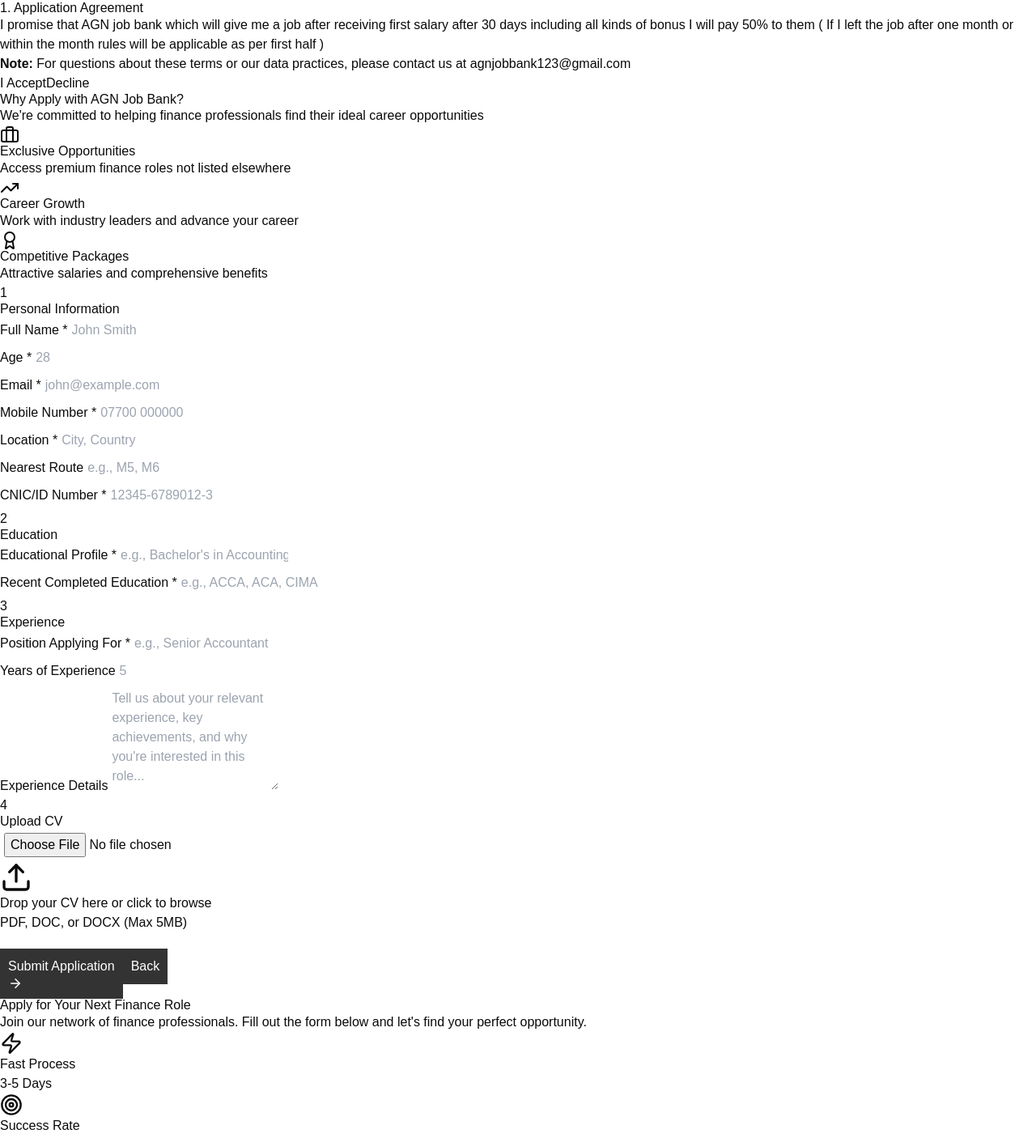
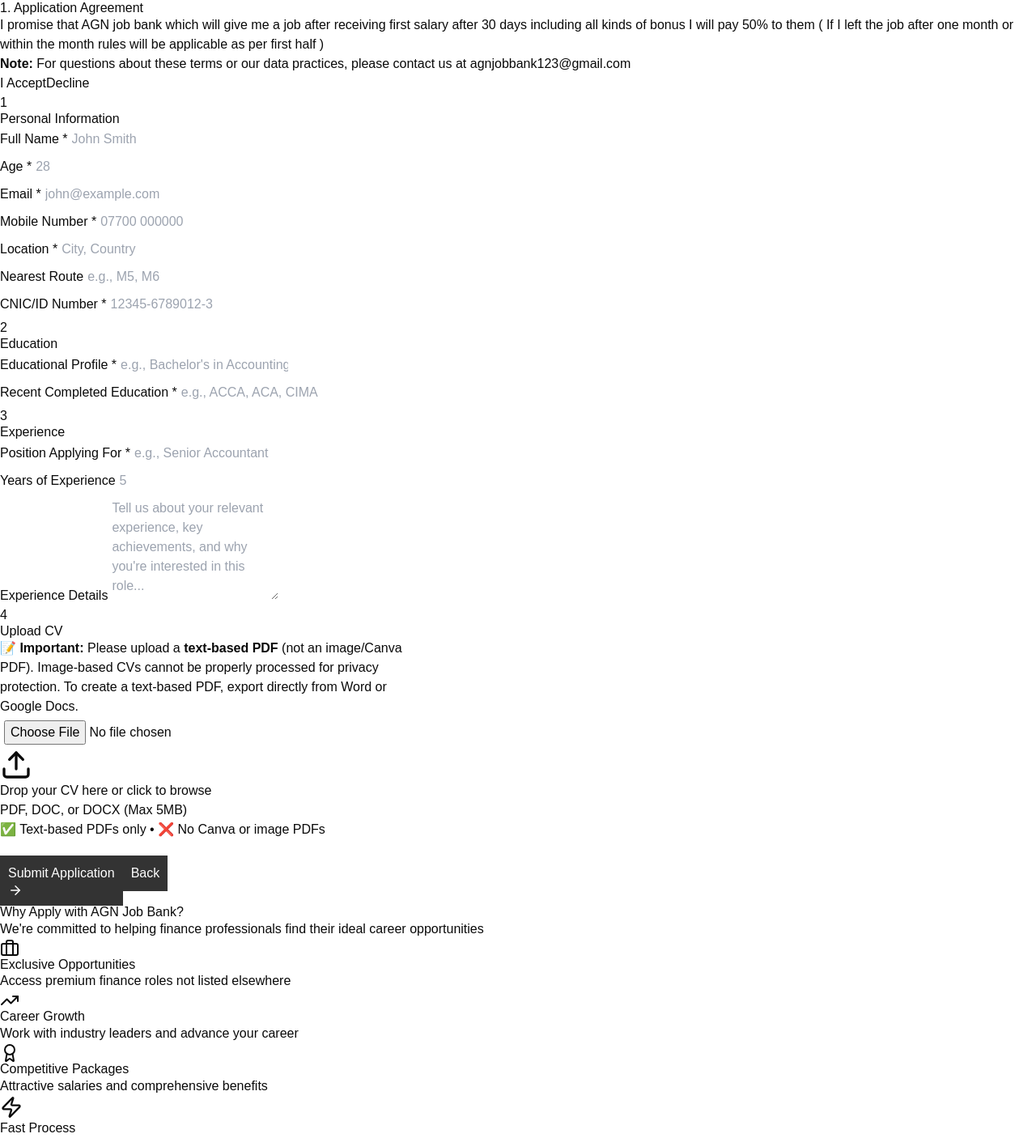
Before and after one commit to Raja-Ayyaz/agn-frontend, a React (Vite) app: page /apply in a window 1280 px wide. Shown: the part 385-1791 px from the top of the page at 81% size. Built offline with nearby package versions, Linux system fonts and the light colour scheme; no server answers.

Commit message:
pop_up added

```diff
--- a/src/components/apply/apply.jsx
+++ b/src/components/apply/apply.jsx
@@ -31,6 +31,9 @@
 export default function ApplyPage() {
   const [mobileMenuOpen, setMobileMenuOpen] = useState(false)
   const [showTermsModal, setShowTermsModal] = useState(true)
+  const [showResultModal, setShowResultModal] = useState(false)
+  const [resultType, setResultType] = useState(null) // 'success' or 'error'
+  const [resultMessage, setResultMessage] = useState("")
   const [formData, setFormData] = useState({
     name: "",
     age: "",
@@ -46,8 +49,6 @@
     experience_detail: "",
   })
   const [cvFile, setCvFile] = useState(null)
-  const [submitted, setSubmitted] = useState(false)
-  const [error, setError] = useState(null)
   const [isLoading, setIsLoading] = useState(false)
 
   const handleChange = (e) => {
@@ -68,40 +69,33 @@
       "application/vnd.openxmlformats-officedocument.wordprocessingml.document",
     ]
     if (!allowed.includes(file.type) && !/\.pdf$|\.docx?$/.test(file.name.toLowerCase())) {
-      setError("Only PDF or Word files are allowed (PDF, DOC, DOCX).")
+      setResultType('error')
+      setResultMessage('Only PDF or Word files are allowed (PDF, DOC, DOCX).')
+      setShowResultModal(true)
       setCvFile(null)
-      showToast("error", "Please upload a PDF or Word document (DOC/DOCX)")
+      e.target.value = ''
       return
     }
     const maxBytes = 5 * 1024 * 1024
     if (file.size > maxBytes) {
-      setError("File too large. Maximum allowed size is 5MB.")
+      setResultType('error')
+      setResultMessage('File too large. Maximum allowed size is 5MB.')
+      setShowResultModal(true)
       setCvFile(null)
-      showToast("error", "File too large — maximum 5MB")
+      e.target.value = ''
       return
     }
-    setError(null)
     setCvFile(file)
-  }
-
-  // Simple toast system
-  const [toasts, setToasts] = useState([])
-  const showToast = (type, text, duration = 4500) => {
-    const id = Date.now() + Math.random()
-    setToasts((t) => [...t, { id, type, text }])
-    setTimeout(() => {
-      setToasts((t) => t.filter((x) => x.id !== id))
-    }, duration)
   }
 
   const handleSubmit = (e) => {
     e.preventDefault()
     setIsLoading(true)
-    setError(null)
 
     if (!formData.name || !formData.email || !formData.mobile_no) {
-      setError("Please fill in all required fields (Name, Email, Mobile Number)")
-      showToast("error", "Please fill in required fields: Name, Email, Mobile Number")
+      setResultType('error')
+      setResultMessage('Please fill in all required fields (Name, Email, Mobile Number)')
+      setShowResultModal(true)
       setIsLoading(false)
       return
     }
@@ -122,17 +116,23 @@
       body: data,
       signal: controller.signal,
     })
-      .then((response) => {
+      .then(async (response) => {
         clearTimeout(timeoutId)
+        const result = await response.json()
+
         if (!response.ok) {
-          throw new Error(`Server error: ${response.status}`)
+          // Backend returned an error (400, 500, etc.)
+          // Extract the error message from the JSON response
+          const errorMsg = result.error || `Server error: ${response.status}`
+          throw new Error(errorMsg)
         }
-        return response.json()
+        return result
       })
       .then((result) => {
         setIsLoading(false)
-        setSubmitted(true)
-        showToast("success", "Application submitted successfully")
+        setResultType('success')
+        setResultMessage('Application submitted successfully! We\'ll review your application and get in touch soon with next steps.')
+        setShowResultModal(true)
         setFormData({
           name: "",
           age: "",
@@ -148,20 +148,24 @@
           experience_detail: "",
         })
         setCvFile(null)
-        setTimeout(() => setSubmitted(false), 6000)
+        // Reset file input
+        const fileInput = document.querySelector('input[type="file"]')
+        if (fileInput) fileInput.value = ''
       })
       .catch((error) => {
         setIsLoading(false)
+        let errorMsg = "Failed to submit application. Please try again or contact support."
         if (error.name === "AbortError") {
-          setError("Request timeout. Please check your connection and try again.")
-          showToast("error", "Request timeout — please try again")
+          errorMsg = "Request timeout. Please check your connection and try again."
         } else if (error.message.includes("Failed to fetch")) {
-          setError("Unable to connect to server. Please ensure the backend is running and try again.")
-          showToast("error", "Unable to connect to server")
-        } else {
-          setError("Failed to submit application. Please try again or contact support.")
-          showToast("error", "Failed to submit application")
+          errorMsg = "Unable to connect to server. Please ensure the backend is running and try again."
+        } else if (error.message) {
+          // Use the backend's error message
+          errorMsg = error.message
         }
+        setResultType('error')
+        setResultMessage(errorMsg)
+        setShowResultModal(true)
         console.error("Error:", error)
       })
   }
@@ -226,92 +230,79 @@
         </div>
       )}
 
+      {/* Result Modal (Success/Error) */}
+      {showResultModal && (
+        <div className="fixed inset-0 bg-black/50 backdrop-blur-sm z-50 flex items-center justify-center p-4 h-screen">
+          <div className="bg-white rounded-2xl shadow-2xl max-w-md w-full overflow-hidden animate-fadeIn">
+            {/* Modal Header */}
+            <div className={`px-6 py-4 flex items-center justify-between ${
+              resultType === 'success'
+                ? 'bg-gradient-to-r from-green-400 to-emerald-500'
+                : 'bg-gradient-to-r from-red-400 to-rose-500'
+            }`}>
+              <div className="flex items-center gap-3">
+                {resultType === 'success' ? (
+                  <CheckCircle size={24} className="text-white" />
+                ) : (
+                  <AlertCircle size={24} className="text-white" />
+                )}
+                <h2 className="text-2xl font-bold text-white">
+                  {resultType === 'success' ? 'Success!' : 'Error'}
+                </h2>
+              </div>
+              <button
+                onClick={() => setShowResultModal(false)}
+                className="w-8 h-8 bg-white/20 hover:bg-white/30 rounded-lg flex items-center justify-center transition-colors"
+                aria-label="Close modal"
+              >
+                <X size={20} className="text-white" />
+              </button>
+            </div>
 
-      {/* Why Apply Section */}
-      <section className="py-16 px-4 sm:px-6 lg:px-8 bg-gray-50">
-        <div className="max-w-5xl mx-auto">
-          <h2 className="text-3xl md:text-4xl font-bold text-center text-black mb-4">
-            Why Apply with AGN Job Bank?
-          </h2>
-          <p className="text-center text-gray-600 mb-12 max-w-2xl mx-auto">
-            We're committed to helping finance professionals find their ideal career opportunities
-          </p>
-          <div className="grid grid-cols-1 md:grid-cols-3 gap-6">
-            {[
-              {
-                icon: Briefcase,
-                title: "Exclusive Opportunities",
-                desc: "Access premium finance roles not listed elsewhere",
-              },
-              {
-                icon: TrendingUp,
-                title: "Career Growth",
-                desc: "Work with industry leaders and advance your career",
-              },
-              {
-                icon: Award,
-                title: "Competitive Packages",
-                desc: "Attractive salaries and comprehensive benefits",
-              },
-            ].map((item, idx) => (
-              <div
-                key={idx}
-                className="bg-white rounded-xl p-6 border border-gray-200 hover:border-yellow-400 hover:shadow-lg transition-all duration-300"
+            {/* Modal Content */}
+            <div className="p-6">
+              <p className="text-gray-700 text-center leading-relaxed mb-4">
+                {resultMessage}
+              </p>
+              {resultType === 'success' && (
+                <div className="bg-green-50 border border-green-200 rounded-lg p-4 mb-4">
+                  <p className="text-sm text-green-800 text-center">
+                    <strong>Expected response time:</strong> 3-5 business days
+                  </p>
+                </div>
+              )}
+              {resultType === 'error' && (
+                <div className="bg-red-50 border border-red-200 rounded-lg p-4 mb-4">
+                  <p className="text-sm text-red-800 text-center">
+                    Please ensure all required fields are filled and your internet connection is stable.
+                  </p>
+                </div>
+              )}
+            </div>
+
+            {/* Modal Footer */}
+            <div className="px-6 py-4 bg-gray-50 border-t border-gray-200">
+              <button
+                onClick={() => setShowResultModal(false)}
+                className={`w-full font-semibold px-6 py-3 rounded-lg transition-all duration-300 hover:shadow-lg ${
+                  resultType === 'success'
+                    ? 'bg-green-600 text-white hover:bg-green-700'
+                    : 'bg-red-600 text-white hover:bg-red-700'
+                }`}
               >
-                <div className="w-12 h-12 bg-yellow-400 rounded-lg flex items-center justify-center mb-4">
-                  <item.icon size={24} className="text-black" />
-                </div>
-                <h3 className="text-lg font-bold text-black mb-2">{item.title}</h3>
-                <p className="text-gray-600 text-sm leading-relaxed">{item.desc}</p>
-              </div>
-            ))}
+                {resultType === 'success' ? 'Great!' : 'Try Again'}
+              </button>
+            </div>
           </div>
         </div>
-      </section>
+      )}
+
+
+
 
       {/* Form Section */}
       <section className="py-16 px-4 sm:px-6 lg:px-8 bg-white">
         <div className="max-w-4xl mx-auto">
-          {/* Success Message */}
-          {submitted && (
-            <div className="mb-8 bg-green-50 border-l-4 border-green-500 rounded-lg p-6 shadow-sm">
-              <div className="flex items-start gap-4">
-                <div className="flex-shrink-0">
-                  <CheckCircle size={24} className="text-green-500" />
-                </div>
-                <div className="flex-1">
-                  <h3 className="font-bold text-green-900 text-lg mb-1">
-                    Application Submitted Successfully!
-                  </h3>
-                  <p className="text-green-800 mb-2">
-                    Thank you for applying. We'll review your application and get in touch soon with next steps.
-                  </p>
-                  <p className="text-sm text-green-700">
-                    Expected response time: 3-5 business days
-                  </p>
-                </div>
-              </div>
-            </div>
-          )}
-
-          {/* Error Message */}
-          {error && (
-            <div className="mb-8 bg-red-50 border-l-4 border-red-500 rounded-lg p-6 shadow-sm">
-              <div className="flex items-start gap-4">
-                <div className="flex-shrink-0">
-                  <AlertCircle size={24} className="text-red-500" />
-                </div>
-                <div className="flex-1">
-                  <h3 className="font-bold text-red-900 text-lg mb-1">Submission Error</h3>
-                  <p className="text-red-800 mb-2">{error}</p>
-                  <p className="text-sm text-red-700">
-                    Please ensure all required fields are filled and your internet connection is stable.
-                  </p>
-                </div>
-              </div>
-            </div>
-          )}
-
           <form onSubmit={handleSubmit} className="space-y-8">
             {/* Personal Information Section */}
             <div className="bg-white rounded-xl border border-gray-200 shadow-sm p-8">
@@ -522,6 +513,16 @@
                 </div>
                 <h2 className="text-2xl font-bold text-black">Upload CV</h2>
               </div>
+
+              {/* Important Notice */}
+              <div className="mb-6 bg-blue-50 border-l-4 border-blue-400 p-4 rounded">
+                <p className="text-sm text-blue-800">
+                  <strong className="font-bold">📝 Important:</strong> Please upload a <strong>text-based PDF</strong> (not an image/Canva PDF).
+                  Image-based CVs cannot be properly processed for privacy protection.
+                  To create a text-based PDF, export directly from Word or Google Docs.
+                </p>
+              </div>
+
               <div className="relative">
                 <input
                   type="file"
@@ -537,6 +538,7 @@
                     {cvFile ? cvFile.name : "Drop your CV here or click to browse"}
                   </p>
                   <p className="text-sm text-gray-600">PDF, DOC, or DOCX (Max 5MB)</p>
+                  <p className="text-xs text-gray-500 mt-2">✅ Text-based PDFs only • ❌ No Canva or image PDFs</p>
                 </div>
               </div>
             </div>
@@ -572,20 +574,45 @@
         </div>
       </section>
 
-      {/* Hero Section */}
-      <section className="bg-gradient-to-br from-yellow-400 via-yellow-500 to-amber-500 pt-24 pb-12 px-4 sm:px-6 lg:px-8 relative overflow-hidden">
-        <div className="absolute top-0 left-0 w-full h-full opacity-10">
-          <div className="absolute top-20 right-10 w-64 h-64 bg-white rounded-full blur-3xl"></div>
-          <div className="absolute bottom-10 left-20 w-96 h-96 bg-white rounded-full blur-3xl"></div>
-        </div>
-
-        <div className="max-w-5xl mx-auto relative z-10 text-center">
-          <h1 className="text-4xl md:text-5xl lg:text-6xl font-bold text-black leading-tight mb-4">
-            Apply for Your Next Finance Role
-          </h1>
-          <p className="text-lg md:text-xl text-black/90 max-w-3xl mx-auto leading-relaxed">
-            Join our network of finance professionals. Fill out the form below and let's find your perfect opportunity.
+     {/* Why Apply Section */}
+      <section className="py-16 px-4 sm:px-6 lg:px-8 bg-gray-50">
+        <div className="max-w-5xl mx-auto">
+          <h2 className="text-3xl md:text-4xl font-bold text-center text-black mb-4">
+            Why Apply with AGN Job Bank?
+          </h2>
+          <p className="text-center text-gray-600 mb-12 max-w-2xl mx-auto">
+            We're committed to helping finance professionals find their ideal career opportunities
           </p>
+          <div className="grid grid-cols-1 md:grid-cols-3 gap-6">
+            {[
+              {
+                icon: Briefcase,
+                title: "Exclusive Opportunities",
+                desc: "Access premium finance roles not listed elsewhere",
+              },
+              {
+                icon: TrendingUp,
+                title: "Career Growth",
+                desc: "Work with industry leaders and advance your career",
+              },
+              {
+                icon: Award,
+                title: "Competitive Packages",
+                desc: "Attractive salaries and comprehensive benefits",
+              },
+            ].map((item, idx) => (
+              <div
+                key={idx}
+                className="bg-white rounded-xl p-6 border border-gray-200 hover:border-yellow-400 hover:shadow-lg transition-all duration-300"
+              >
+                <div className="w-12 h-12 bg-yellow-400 rounded-lg flex items-center justify-center mb-4">
+                  <item.icon size={24} className="text-black" />
+                </div>
+                <h3 className="text-lg font-bold text-black mb-2">{item.title}</h3>
+                <p className="text-gray-600 text-sm leading-relaxed">{item.desc}</p>
+              </div>
+            ))}
+          </div>
         </div>
       </section>
 
@@ -802,19 +829,6 @@
           </div>
         </div>
       </footer>
-
-      {/* Toast container */}
-      <div aria-live="polite" className="fixed top-6 right-6 z-50 flex flex-col gap-2">
-        {toasts.map((t) => (
-          <div
-            key={t.id}
-            className={`max-w-sm w-full px-4 py-3 rounded-lg shadow-lg text-sm font-semibold text-white transform transition-all duration-300 ${t.type === "success" ? "bg-green-500" : "bg-red-500"
-              }`}
-          >
-            {t.text}
-          </div>
-        ))}
-      </div>
     </div>
   )
 }
```
